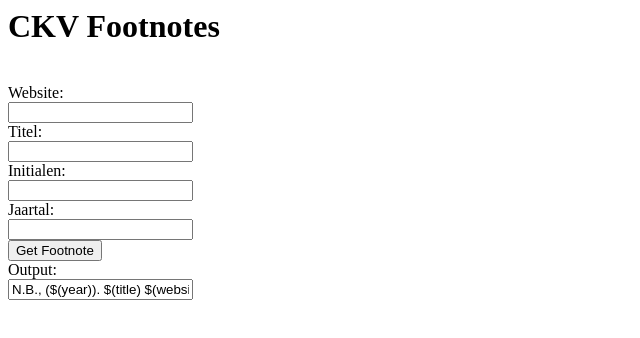
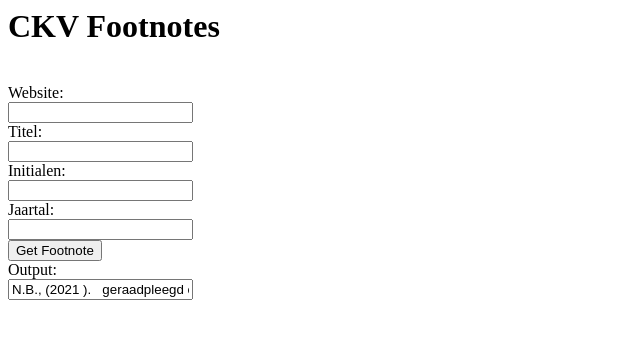
Before and after one commit to tristan-tr/footnote-creator, a plain HTML site: page index.html in a window 1280 px wide. Both pictures are taken after a click on the button "Get Footnote". Shown: the full height of the page, 0-640 px from the left. Drawn offline with Linux system fonts and the light colour scheme.

Commit message:
Update index.html

```diff
--- a/index.html
+++ b/index.html
@@ -8,7 +8,7 @@
 				author = form.author.value === "" ? "N.B." : form.author.value;
 				year = form.year.value === "" ? currentDate.split('/')[2] : form.year.value;
 
-				form.output.value = `${author}, ($(year)). $(title) $(website) geraadpleegd op $(currentDate).`
+				form.output.value = author + ", (" + year + " ). " + title + " " + website + " geraadpleegd op " + currentDate + "."
 			}
 		</script>
 	</head>
```
